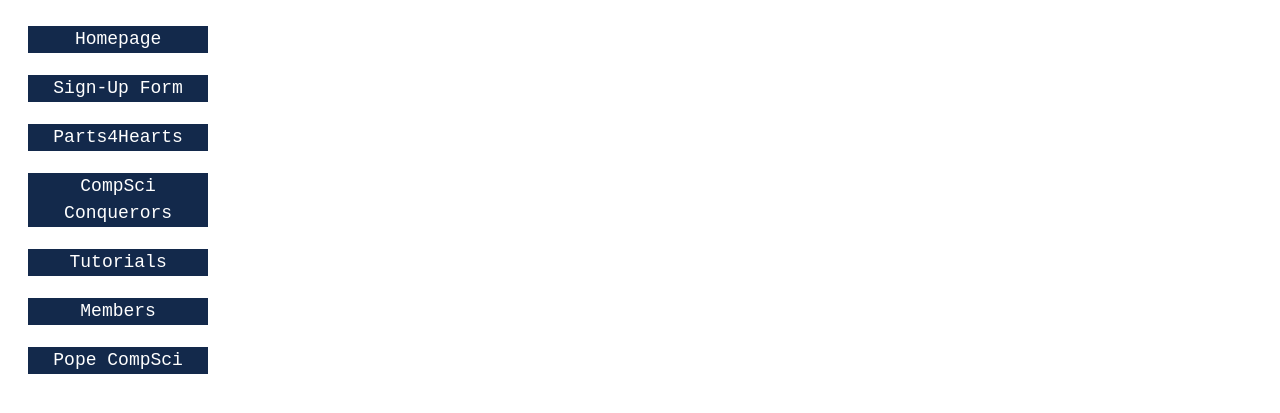
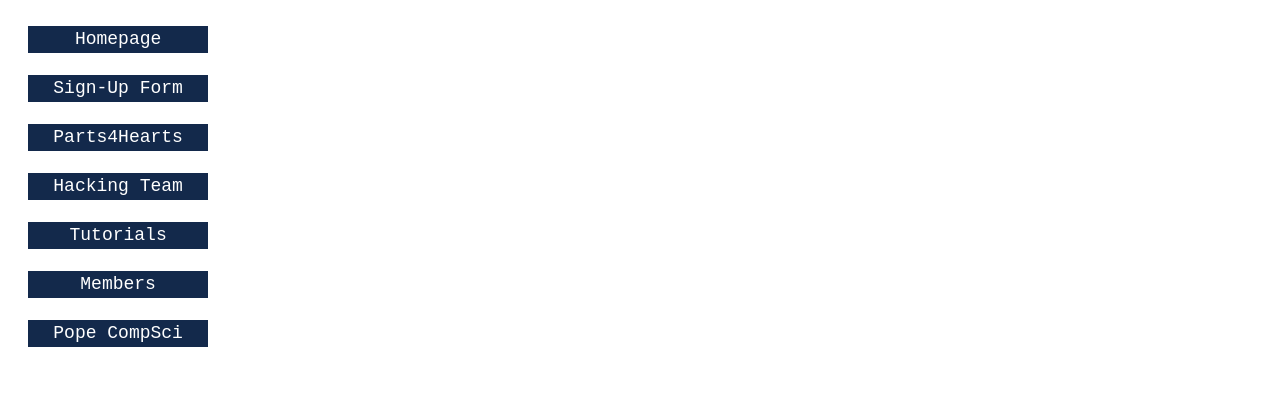
Before and after one commit to sawshep/popecomputing.org, a plain HTML site: page header.html in a window 1280 px wide. Shown: the part 109-522 px from the top of the page. Drawn offline with Linux system fonts and the light colour scheme.

Commit message:
Rename CompSci Conquerors to hacking team

```diff
--- a/header.html
+++ b/header.html
@@ -23,7 +23,7 @@
                     <li><a href="/">Homepage</a></li>
                     <li><a href="/join">Sign-Up Form</a></li>
                     <li><a href="/refurbishing">Parts4Hearts</a></li>
-                    <li><a href="/competition">CompSci Conquerors</a></li>
+                    <li><a href="/competition">Hacking Team</a></li>
                     <li><a href="/tutorials">Tutorials</a></li>
                     <li><a href="/members">Members</a></li>
                     <li><a href="https://sites.google.com/view/popecomputerscience/Home">Pope CompSci</a></li>
```
Also changed, not shown: 1 other file.
